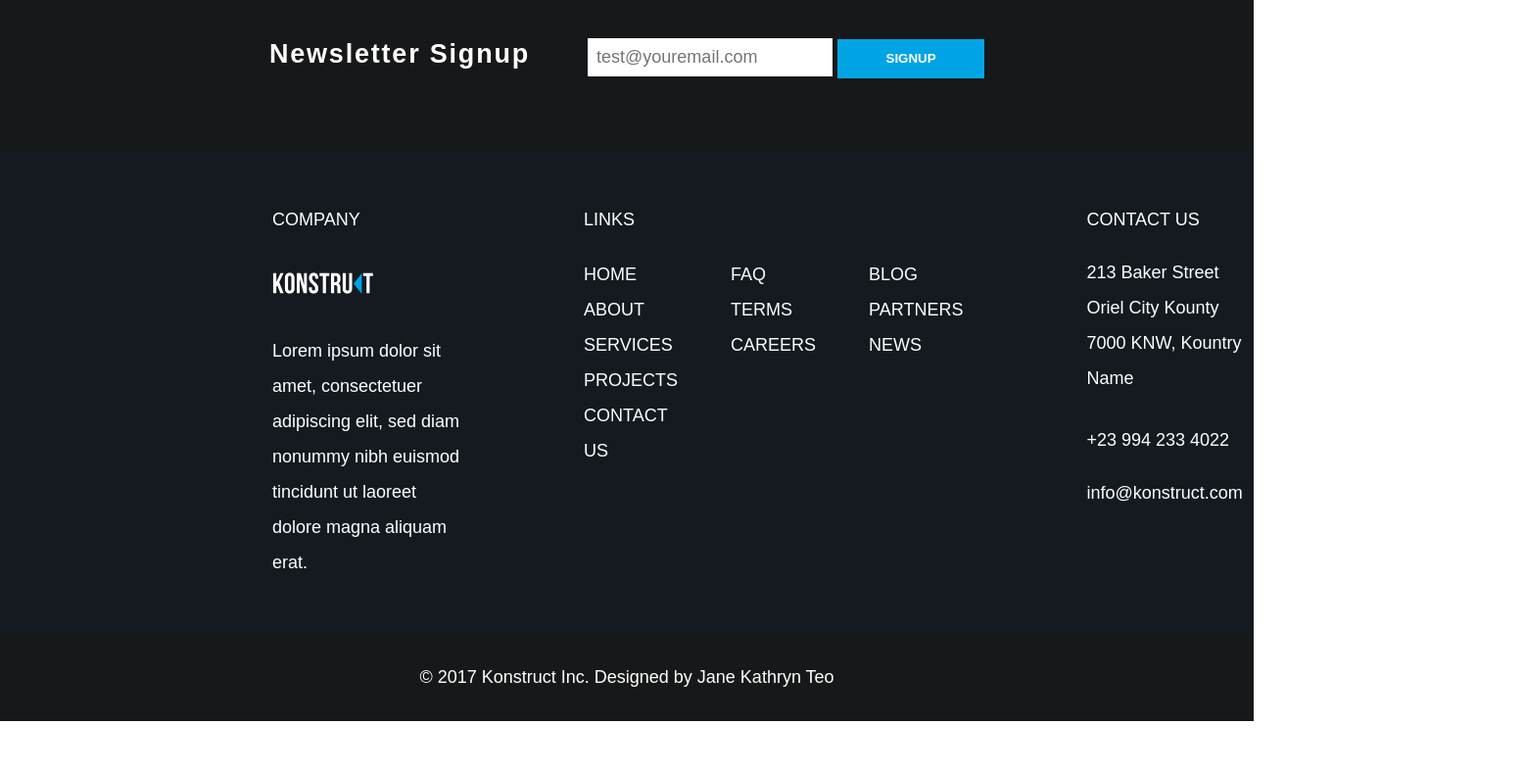
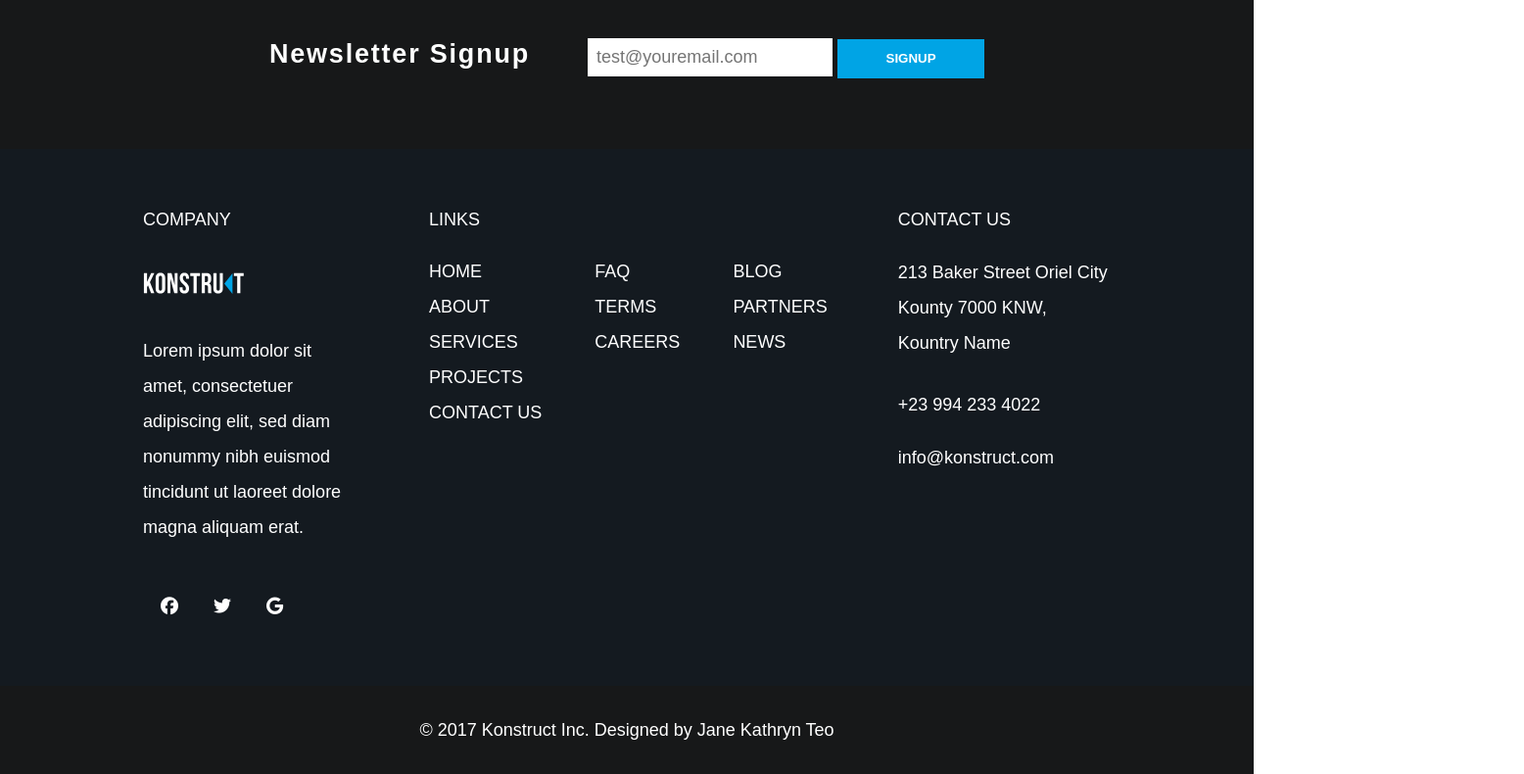
Before and after one commit to Vale189/fed-online, a plain HTML site: page Konstruct/index.html in a window 1280 px wide. Shown: the part 4209-4999 px from the top of the page at 98% size, 1556 px wide, since content can reach past the window. Before the commit the page ends 4945 px from the top, so only its background shows below. Drawn offline with Linux system fonts and the light colour scheme.

Commit message:
footer block

```diff
--- a/Konstruct/style/pre.scss
+++ b/Konstruct/style/pre.scss
@@ -343,11 +343,14 @@ footer {
 	.footer-container {
 		display: grid;
 		grid-template-columns: 30% repeat(3, auto);
-		column-gap: 4rem;
-		width: 65%;
+		column-gap: 2rem;
+		width: 80%;
 		margin: 0 auto;
-		padding: $text-padding;
-
+		padding: 2rem 0;
+		@media (max-width: 1500px) {
+			grid-template-columns: 25% repeat(2, auto);
+			column-gap: 1rem;
+		}
 		h4,
 		p {
 			color: $text-color;
```
Also changed, not shown: Konstruct/style/pre.css.
